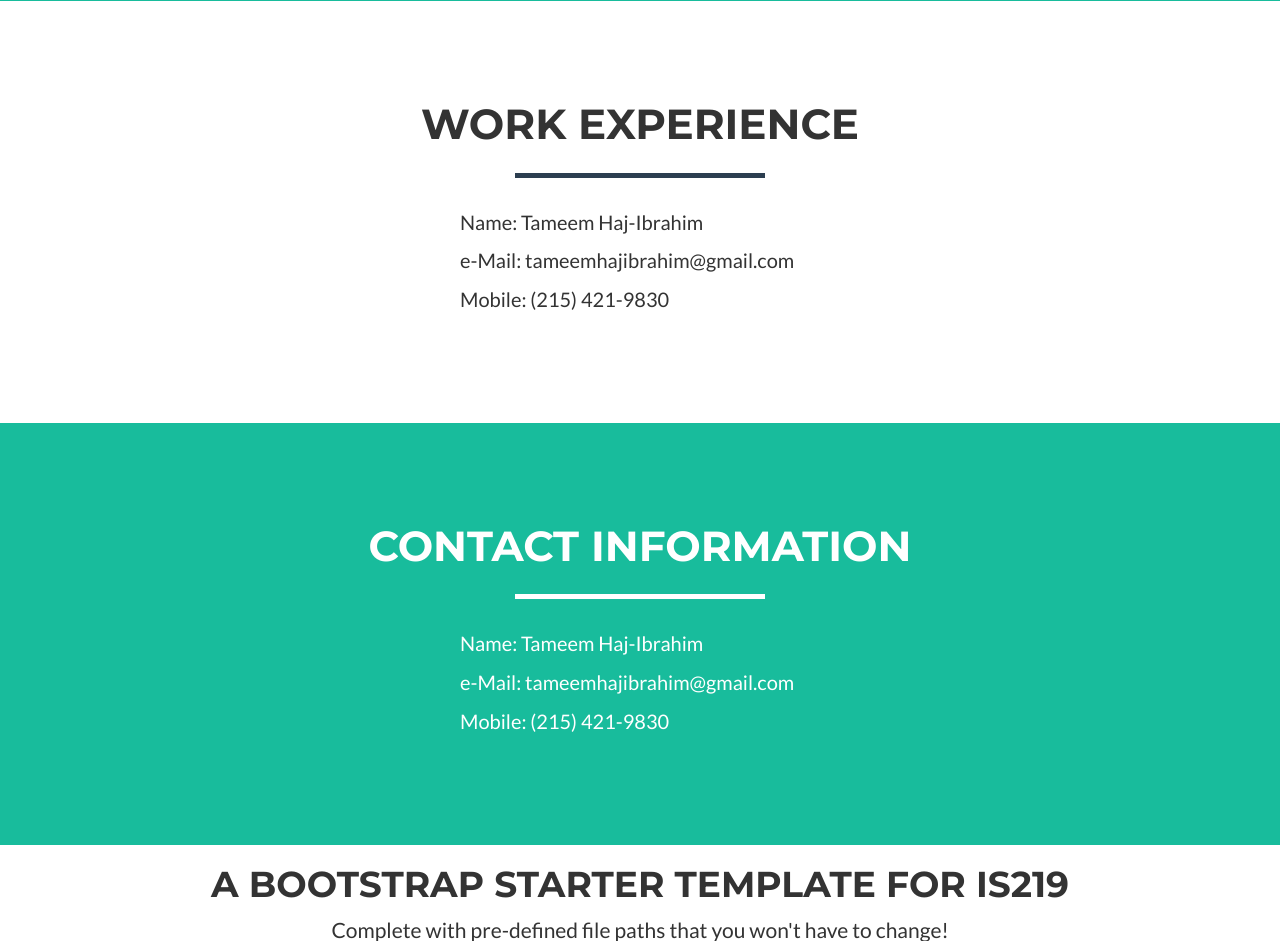
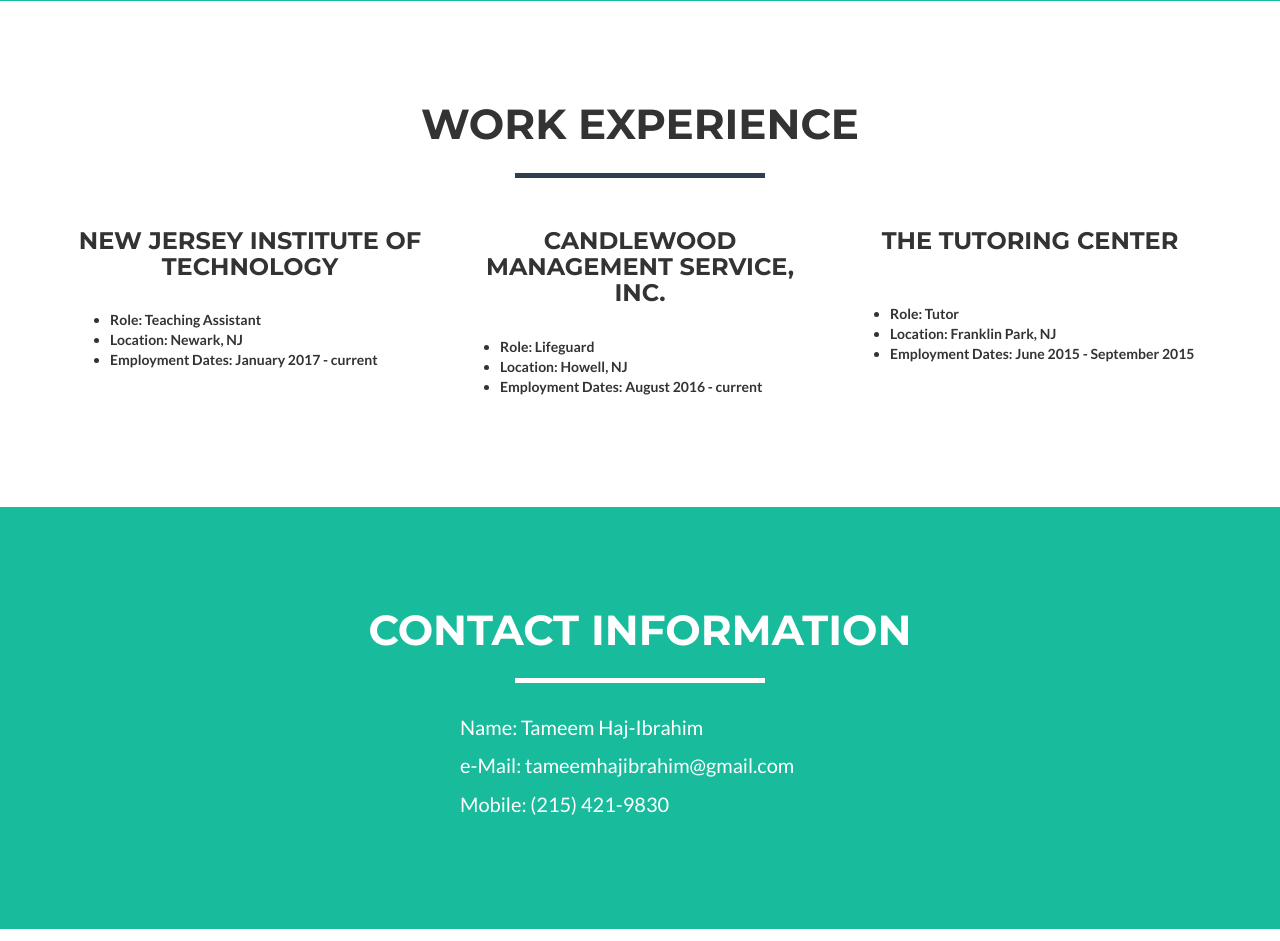
Before and after one commit to gast499/IS219_project1, a PHP site: page / in a window 1280 px wide. Shown: the part 2033-2974 px from the top of the page. Run offline with PHP 8.4, Linux system fonts and the light colour scheme; some libraries are stand-ins or nearby versions.

Commit message:
Finished the Work Experience Section

```diff
--- a/index.php
+++ b/index.php
@@ -173,7 +173,7 @@
         </div>
     </section>
 
-    <!-- Contact Information Section -->
+    <!-- Work Experience Section -->
     <section id="experience">
         <div class="container">
             <div class="row">
@@ -183,10 +183,45 @@
                 </div>
             </div>
             <div class="row">
-                <div class="col-lg-4 col-lg-offset-4">
-                    <p>Name: Tameem Haj-Ibrahim</p>
-                    <p>e-Mail: tameemhajibrahim@gmail.com</p>
-                    <p>Mobile: (215) 421-9830</p>
+                <div class="col-sm-4">
+                  <div class="text-center employer">
+                    <strong><h3>New Jersey Institute of Technology</h3></strong>
+                  </div>
+                  <br>
+                  <ul>
+                    <strong>
+                    <li>Role:               Teaching Assistant</li>
+                    <li>Location:           Newark, NJ</li>
+                    <li>Employment Dates:   January 2017 - current</li>
+                    </strong>
+                  </ul>
+                </div>
+                <div class="col-sm-4">
+                  <div class="text-center employer">
+                    <strong><h3>Candlewood Management Service, Inc.</h3></strong>
+                  </div>
+                  <br>
+                  <ul>
+                    <strong>
+                    <li>Role:               Lifeguard</li>
+                    <li>Location:           Howell, NJ</li>
+                    <li>Employment Dates:   August 2016 - current</li>
+                    </strong>
+                  </ul>
+                </div>
+                <div class="col-sm-4">
+                  <div class="text-center employer">
+                    <strong><h3>The Tutoring Center</h3></strong>
+                  </div>
+                  <br>
+                  <br>
+                  <ul>
+                    <strong>
+                    <li>Role:               Tutor</li>
+                    <li>Location:           Franklin Park, NJ</li>
+                    <li>Employment Dates:   June 2015 - September 2015</li>
+                    </strong>
+                  </ul>
                 </div>
             </div>
         </div>
```
